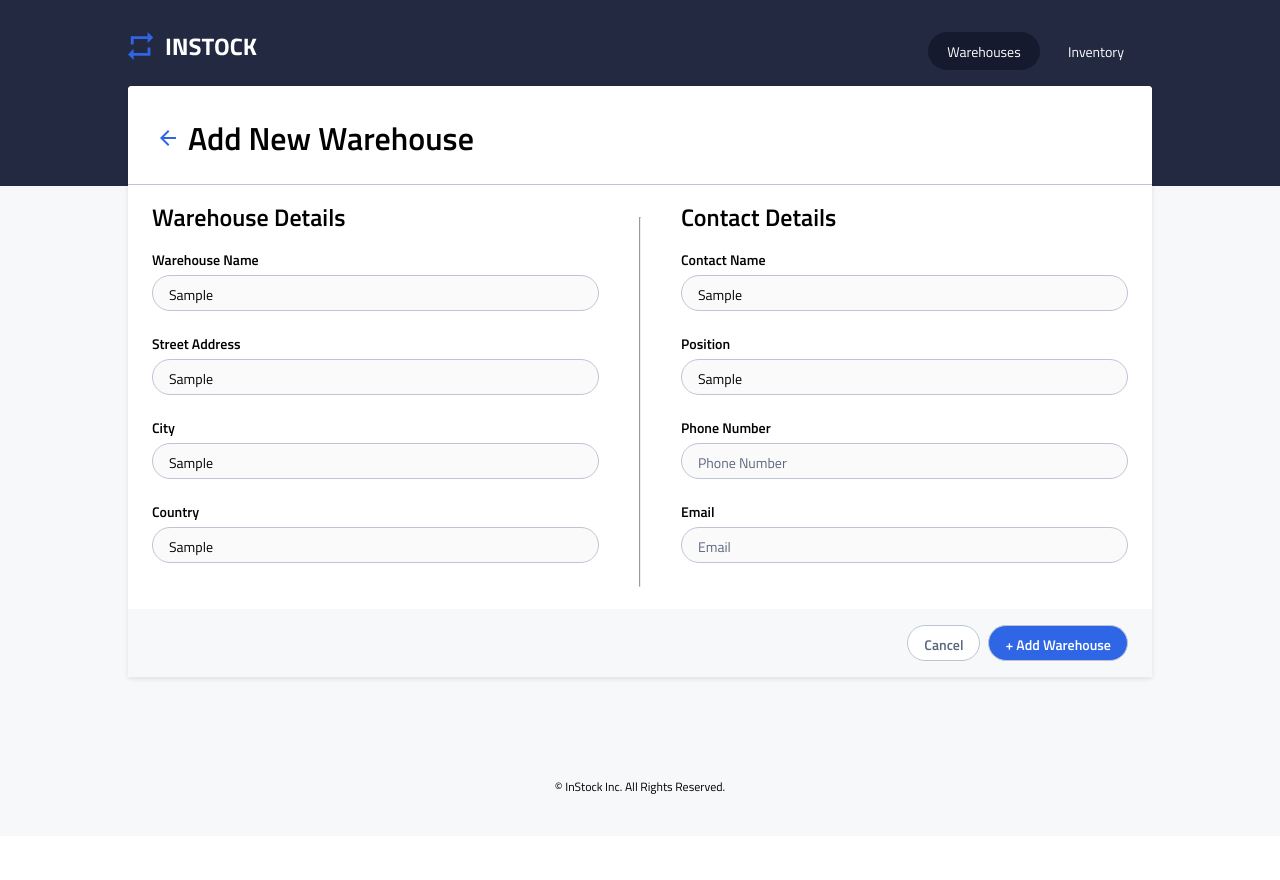
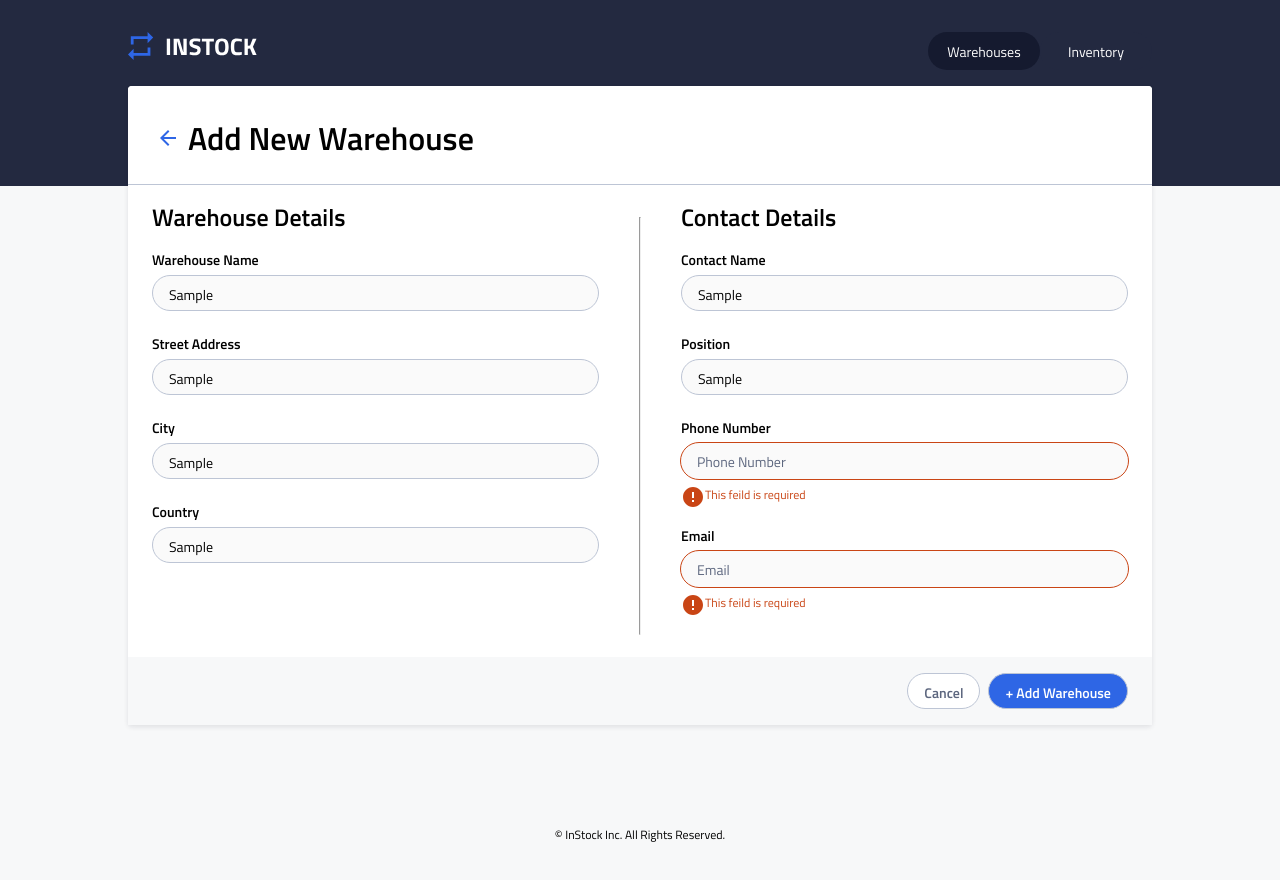
Before and after one commit to MatthewPellettieri/instock, a React (Create React App) app: page /warehouse/add in a window 1280 px wide. Both pictures are taken after typing "Sample", "Sample", "Sample", "Sample", "Sample", "Sample" into the empty fields and a click on the button "+ Add Warehouse". Shown: the top 880 px of the page. Before the commit the page ends 836 px from the top, so only its background shows below. Built offline with nearby package versions, Linux system fonts and the light colour scheme; no server answers.

Commit message:
Small fixes done

```diff
--- a/src/components/WarehouseForms/WarehouseForms.js
+++ b/src/components/WarehouseForms/WarehouseForms.js
@@ -3,6 +3,7 @@ import { Link, useNavigate, useParams } from "react-router-dom";
 import axios from "axios";
 import { useEffect, useState } from "react";
 import backArrow from "../../assets/Icons/arrow_back-24px.svg";
+import errorIcon from "../../assets/Icons/error-24px.svg";
 
 function WarehouseForms(props) {
 	let navigate = useNavigate();
@@ -25,6 +26,16 @@ function WarehouseForms(props) {
 
 	const {id} = useParams();
 
+	const changeHandler = (event) => {
+		event.preventDefault();
+		if (event.target.value !== ""){
+			let textAreaDOM = document.getElementsByName(event.target.attributes.name.value);
+			textAreaDOM[0].classList.remove("warehouseForms__form--error")
+			let errorTextDOM = document.getElementsByName(`${event.target.attributes.name.value}_error`)
+			errorTextDOM[0].classList.remove("warehouseForms__form--errorText")
+		}
+	}
+
 	const submitHandler = (event) => {
 		event.preventDefault();
 
@@ -37,6 +48,62 @@ function WarehouseForms(props) {
 		dataToSend.contact_position = event.target.position.value;
 		dataToSend.contact_phone = event.target.phoneNumber.value;
 		dataToSend.contact_email = event.target.email.value;
+
+		if (event.target.warehouseName.value === ""){
+			let textAreaDOM = document.getElementsByName("warehouseName")
+			textAreaDOM[0].classList.add("warehouseForms__form--error")
+			let errorTextDOM = document.getElementsByName(`warehouseName_error`)
+			errorTextDOM[0].classList.add("warehouseForms__form--errorText")
+		}
+
+		if (event.target.streetAddress.value === ""){
+			let textAreaDOM = document.getElementsByName("streetAddress")
+			textAreaDOM[0].classList.add("warehouseForms__form--error")
+			let errorTextDOM = document.getElementsByName(`streetAddress_error`)
+			errorTextDOM[0].classList.add("warehouseForms__form--errorText")
+		}
+
+		if (event.target.city.value === ""){
+			let textAreaDOM = document.getElementsByName("city")
+			textAreaDOM[0].classList.add("warehouseForms__form--error")
+			let errorTextDOM = document.getElementsByName(`city_error`)
+			errorTextDOM[0].classList.add("warehouseForms__form--errorText")
+		}
+
+		if (event.target.country.value === ""){
+			let textAreaDOM = document.getElementsByName("country")
+			textAreaDOM[0].classList.add("warehouseForms__form--error")
+			let errorTextDOM = document.getElementsByName(`country_error`)
+			errorTextDOM[0].classList.add("warehouseForms__form--errorText")
+		}
+
+		if (event.target.contactName.value === ""){
+			let textAreaDOM = document.getElementsByName("contactName")
+			textAreaDOM[0].classList.add("warehouseForms__form--error")
+			let errorTextDOM = document.getElementsByName(`contactName_error`)
+			errorTextDOM[0].classList.add("warehouseForms__form--errorText")
+		}
+
+		if (event.target.position.value === ""){
+			let textAreaDOM = document.getElementsByName("position")
+			textAreaDOM[0].classList.add("warehouseForms__form--error")
+			let errorTextDOM = document.getElementsByName(`position_error`)
+			errorTextDOM[0].classList.add("warehouseForms__form--errorText")
+		}
+
+		if (event.target.phoneNumber.value === ""){
+			let textAreaDOM = document.getElementsByName("phoneNumber")
+			textAreaDOM[0].classList.add("warehouseForms__form--error")
+			let errorTextDOM = document.getElementsByName(`phoneNumber_error`)
+			errorTextDOM[0].classList.add("warehouseForms__form--errorText")
+		}
+
+		if (event.target.email.value === ""){
+			let textAreaDOM = document.getElementsByName("email")
+			textAreaDOM[0].classList.add("warehouseForms__form--error")
+			let errorTextDOM = document.getElementsByName(`email_error`)
+			errorTextDOM[0].classList.add("warehouseForms__form--errorText")
+		}
 
 		if (window.location.href.includes("add")) {
 			axios
@@ -102,32 +169,40 @@ function WarehouseForms(props) {
 						<h2 className="warehouseForms__form--title">Warehouse Details</h2>
 
 						<h3 className="warehouseForms__form--label">Warehouse Name</h3>
-						<textarea  name="warehouseName" placeholder="Warehouse Name" className="warehouseForms__form--input" defaultValue={warehouseName}></textarea>
+						<textarea  onChange={changeHandler} name="warehouseName" placeholder="Warehouse Name" className="warehouseForms__form--input" defaultValue={warehouseName}></textarea>
+						<p className="warehouseForms__form--noerrorText" name="warehouseName_error"><img src={errorIcon} alt="errorIcon"/>This feild is required</p>
 
 						<h3 className="warehouseForms__form--label">Street Address</h3>
-						<textarea  name="streetAddress" placeholder="Street Address" className="warehouseForms__form--input" defaultValue={address}></textarea>
+						<textarea  onChange={changeHandler} name="streetAddress" placeholder="Street Address" className="warehouseForms__form--input" defaultValue={address}></textarea>
+						<p className="warehouseForms__form--noerrorText" name="streetAddress_error"><img src={errorIcon} alt="errorIcon"/>This feild is required</p>
 
 						<h3 className="warehouseForms__form--label">City</h3>
-						<textarea  name="city" placeholder="City" className="warehouseForms__form--input" defaultValue={city}></textarea>
+						<textarea onChange={changeHandler} name="city" placeholder="City" className="warehouseForms__form--input" defaultValue={city}></textarea>
+						<p className="warehouseForms__form--noerrorText" name="city_error"><img src={errorIcon} alt="errorIcon"/>This feild is required</p>
 
 						<h3 className="warehouseForms__form--label">Country</h3>
-						<textarea  name="country" placeholder="Country" className="warehouseForms__form--input" defaultValue={country}></textarea>
+						<textarea onChange={changeHandler} name="country" placeholder="Country" className="warehouseForms__form--input" defaultValue={country}></textarea>
+						<p className="warehouseForms__form--noerrorText" name="country_error"><img src={errorIcon} alt="errorIcon"/>This feild is required</p>
 					</div>
 					<hr className="warehouseForms__divider"/>
 					<div className="warehouseForms__form">
 						<h2 className="warehouseForms__form--title">Contact Details</h2>
 
 						<h3 className="warehouseForms__form--label">Contact Name</h3>
-						<textarea  name="contactName" placeholder="Contact Name" className="warehouseForms__form--input" defaultValue={contact}></textarea>
+						<textarea onChange={changeHandler} name="contactName" placeholder="Contact Name" className="warehouseForms__form--input" defaultValue={contact}></textarea>
+						<p className="warehouseForms__form--noerrorText" name="contactName_error"><img src={errorIcon} alt="errorIcon"/>This feild is required</p>
 
 						<h3 className="warehouseForms__form--label">Position</h3>
-						<textarea  name="position" placeholder="Position" className="warehouseForms__form--input" defaultValue={position}></textarea>
+						<textarea onChange={changeHandler} name="position" placeholder="Position" className="warehouseForms__form--input" defaultValue={position}></textarea>
+						<p className="warehouseForms__form--noerrorText" name="position_error"><img src={errorIcon} alt="errorIcon"/>This feild is required</p>
 
 						<h3 className="warehouseForms__form--label">Phone Number</h3>
-						<textarea  name="phoneNumber" placeholder="Phone Number" className="warehouseForms__form--input" defaultValue={phone}></textarea>
+						<textarea onChange={changeHandler} name="phoneNumber" placeholder="Phone Number" className="warehouseForms__form--input" defaultValue={phone}></textarea>
+						<p className="warehouseForms__form--noerrorText" name="phoneNumber_error"><img src={errorIcon} alt="errorIcon"/>This feild is required</p>
 
 						<h3 className="warehouseForms__form--label">Email</h3>
-						<textarea  name="email" placeholder="Email" className="warehouseForms__form--input" defaultValue={email}></textarea>
+						<textarea onChange={changeHandler} name="email" placeholder="Email" className="warehouseForms__form--input" defaultValue={email}></textarea>
+						<p className="warehouseForms__form--noerrorText" name="email_error"><img src={errorIcon} alt="errorIcon"/>This feild is required</p>
 					</div>
 				</div>
 				<div className="warehouseForms__buttons">
--- a/src/components/WarehouseForms/WarehouseForms.scss
+++ b/src/components/WarehouseForms/WarehouseForms.scss
@@ -68,6 +68,19 @@
 				border: none;
 				outline: 1px solid $instock-indigo;
 			}
+		}
+
+		&--error {
+			border: none;
+			outline: 1px solid #C94515;
+		}
+		&--noerrorText{
+			color:#C94515;
+			font: 0.75rem "Titillium";
+			display:none;
+		}
+		&--errorText{
+			display:flex;
 		}
 	}
 
```
